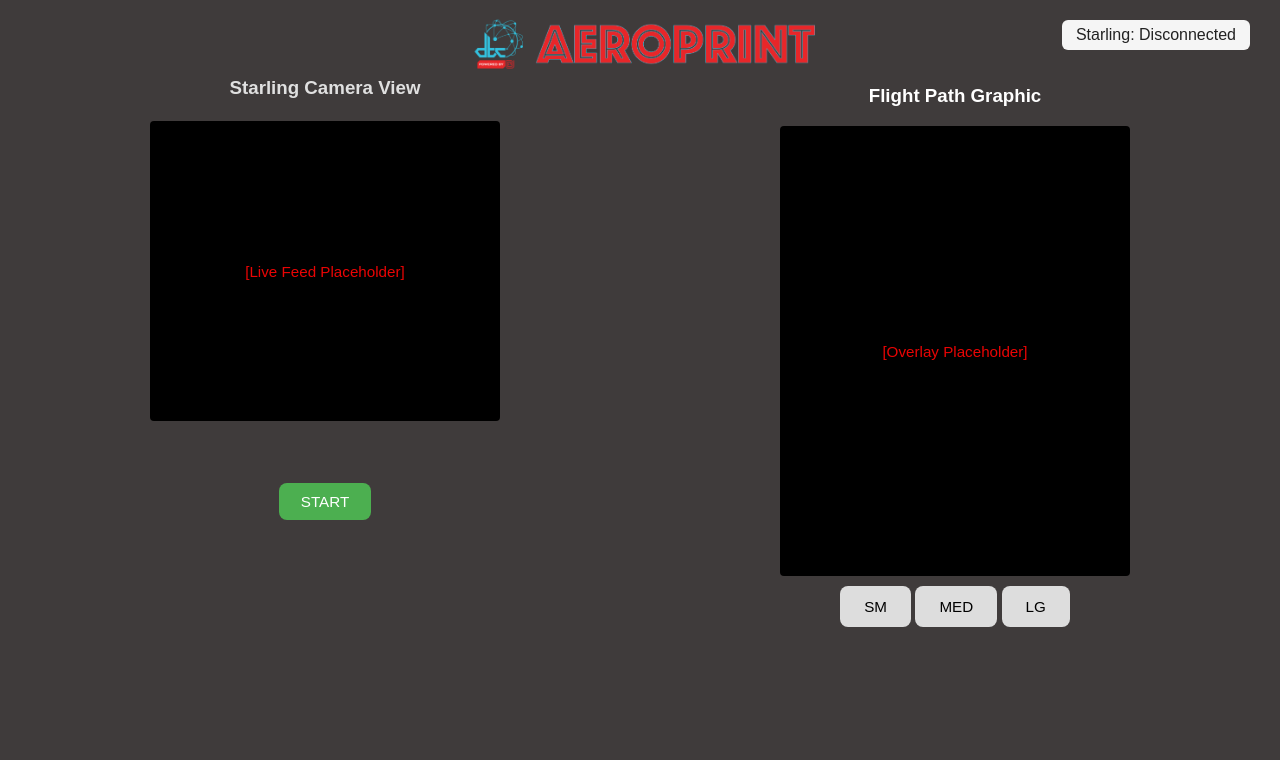
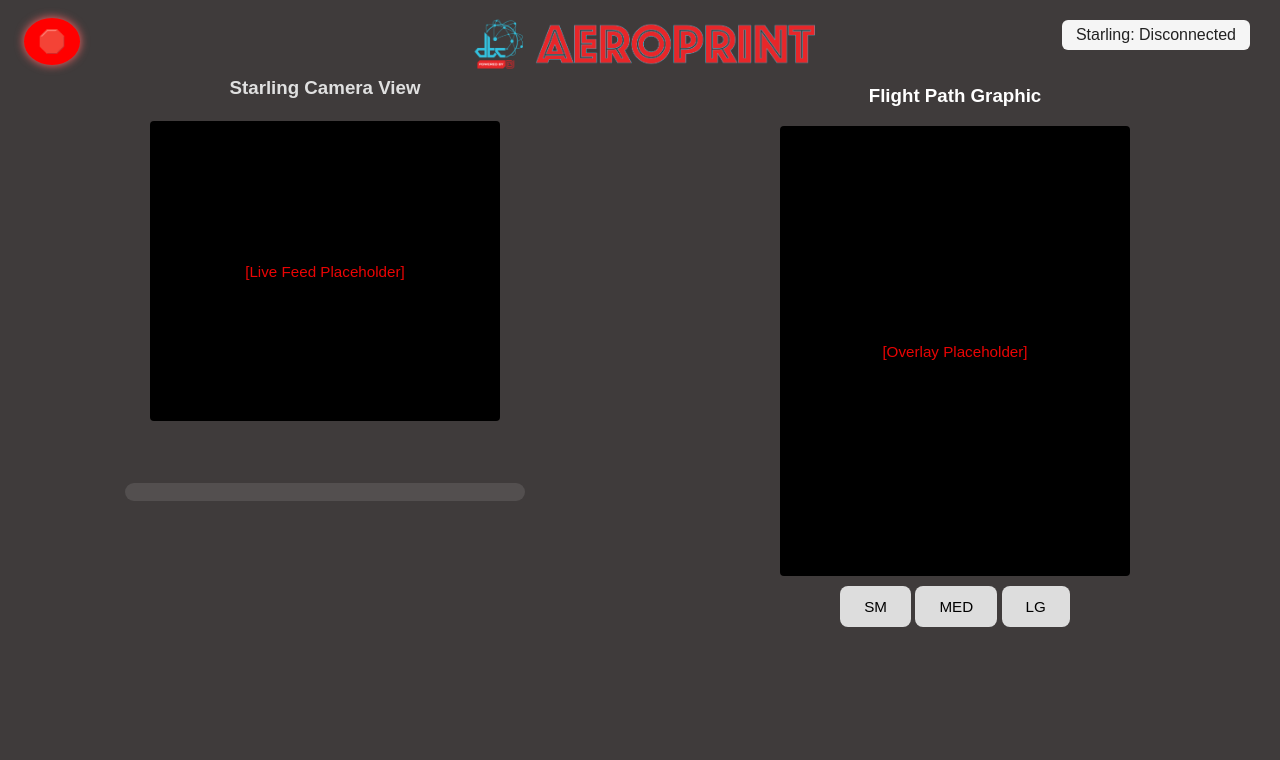
Before and after one commit to Digital-Transformation-Center/aeroprint, a Flask app: template templates/index.html in a window 1280 px wide. Shown: the top 760 px of the page. Run offline with Flask 3, Linux system fonts and the light colour scheme; the template is opened without the code that fills it, so the values that code supplies are empty; some libraries are stand-ins or nearby versions.

Commit message:
Progress Bar

```diff
--- a/command.json
+++ b/command.json
@@ -1 +1 @@
-{"command": "START", "size": "MED", "radius": 2.0}
+{"command": "STOP", "size": "MED", "radius": 2.0}
--- a/static/css/style.css
+++ b/static/css/style.css
@@ -36,7 +36,7 @@ body {
 .status-bar {
   display: flex;
   justify-content: space-between;
-  gap: 7px;
+  gap: 7px;/*  */
   margin: 0;
   background: rgba(20, 30, 60, 0.7);
   border-radius: 16px;
@@ -258,3 +258,40 @@ body {
   z-index: 300;
   letter-spacing: normal;
 }
+
+.top-left-stop {
+  position: fixed;
+  top: 18px;
+  left: 24px;
+  z-index: 300;
+}
+
+#emergency-stop {
+  background: red;
+  border: none;
+  border-radius: 50%;
+  padding: 10px 14px;
+  font-size: 1.4rem;
+  color: white;
+  box-shadow: 0 0 10px #ff6666;
+  cursor: pointer;
+}
+
+.progress-container {
+  width: 400px;
+  height: 18px;
+  /* Center the progress bar with the text above it */
+  margin: 20px auto;
+  background: rgba(255, 255, 255, 0.1);
+  border-radius: 12px;
+  overflow: hidden;
+  margin-top: 6px;
+}
+
+.progress-bar {
+  height: 100%;
+  width: 0%;
+  background: linear-gradient(to right, #ff5858, #0078D4);
+  border-radius: 12px;
+  transition: width 0.4s ease-in-out;
+}
--- a/templates/index.html
+++ b/templates/index.html
@@ -17,6 +17,11 @@
     <div class="title-banner">
       <img src="{{ url_for('static', filename='images/aeroprint_title.png') }}" alt="AeroPrint Logo">
     </div>
+    {% if stage != "Preflight" %}
+      <div class="top-left-stop">
+        <button id="emergency-stop" onclick="sendStopCommand()">🛑</button>
+      </div>
+    {% endif %}
 
     <!-- Dev Phase Preview Menu (hidden by default, toggled with Ctrl+Q) -->
     <div id="dev-phase-menu" style="display:none; position:fixed; bottom:60px; right:24px; z-index:200; background:#222; padding:8px 16px; border-radius:8px; box-shadow:0 2px 8px #00eaff;">
@@ -43,12 +48,19 @@
         <h3>Starling Camera View</h3>
         <div class="camera-box">[Live Feed Placeholder]</div>
         <div class="phase-description">
+          {% if stage == "Preflight" %}
             <p></p>
             <button id="action-btn"
                     class="{{ 'start-btn' if command != 'START' else 'stop-btn' }}"
                     onclick="toggleAction()">
               {{ 'START' if command != 'START' else 'STOP' }}
             </button>
+          {% else %}
+            <p></p>
+            <div class="progress-container">
+              <div id="progress-bar" class="progress-bar"></div>
+            </div>
+          {% endif %}
         </div>
       </div>
 
@@ -111,6 +123,7 @@
     }
 
     function simulatePhase(phase) {
+      // Update status bar visuals
       document.querySelectorAll('.status-bar .status').forEach(elem => {
         elem.classList.remove('active');
         if (elem.textContent.trim() === phase) {
@@ -118,7 +131,42 @@
           setTimeout(() => elem.classList.remove('slide-in'), 600);
         }
       });
+
+      // Update phase description text
       updatePhaseDescription(phase);
+
+      // Update layout: Stop button & progress bar
+      const stopBtn = document.querySelector('.top-left-stop');
+      const progressBarContainer = document.querySelector('.progress-container');
+      const actionBtn = document.getElementById('action-btn');
+
+      if (phase === "Preflight") {
+        if (stopBtn) stopBtn.style.display = "none";
+        if (progressBarContainer) progressBarContainer.style.display = "none";
+        if (actionBtn) actionBtn.style.display = "inline-block";
+      } else {
+        if (actionBtn) actionBtn.style.display = "none";
+
+        // Show Stop button
+        if (stopBtn) {
+          stopBtn.style.display = "block";
+        } else {
+          const stopDiv = document.createElement("div");
+          stopDiv.className = "top-left-stop";
+          stopDiv.innerHTML = `<button id="emergency-stop" onclick="sendStopCommand()">🛑</button>`;
+          document.body.appendChild(stopDiv);
+        }
+
+        // Show Progress Bar
+        if (!progressBarContainer) {
+          const container = document.createElement("div");
+          container.className = "progress-container";
+          container.innerHTML = `<div id="progress-bar" class="progress-bar"></div>`;
+          document.querySelector('.phase-description').appendChild(container);
+        } else {
+          progressBarContainer.style.display = "block";
+        }
+      }
     }
 
     function typePhaseDescription(text) {
@@ -164,6 +212,18 @@
       updatePhaseDescription(data.phase);
     });
 
+    socket.on('progress_update', function(data) {
+      const bar = document.getElementById('progress-bar');
+      if (bar) bar.style.width = data.percent + '%';
+    });
+
+    function sendStopCommand() {
+      socket.emit('send_command', {
+        command: "STOP",
+        size: selectedSize
+      });
+    }
+
     // Toggle dev menu with Ctrl+Q
     document.addEventListener('keydown', function(e) {
       if (e.ctrlKey && (e.key === 'q' || e.key === 'Q')) {
```
Lines whose indentation alone changed are shown as unchanged.
